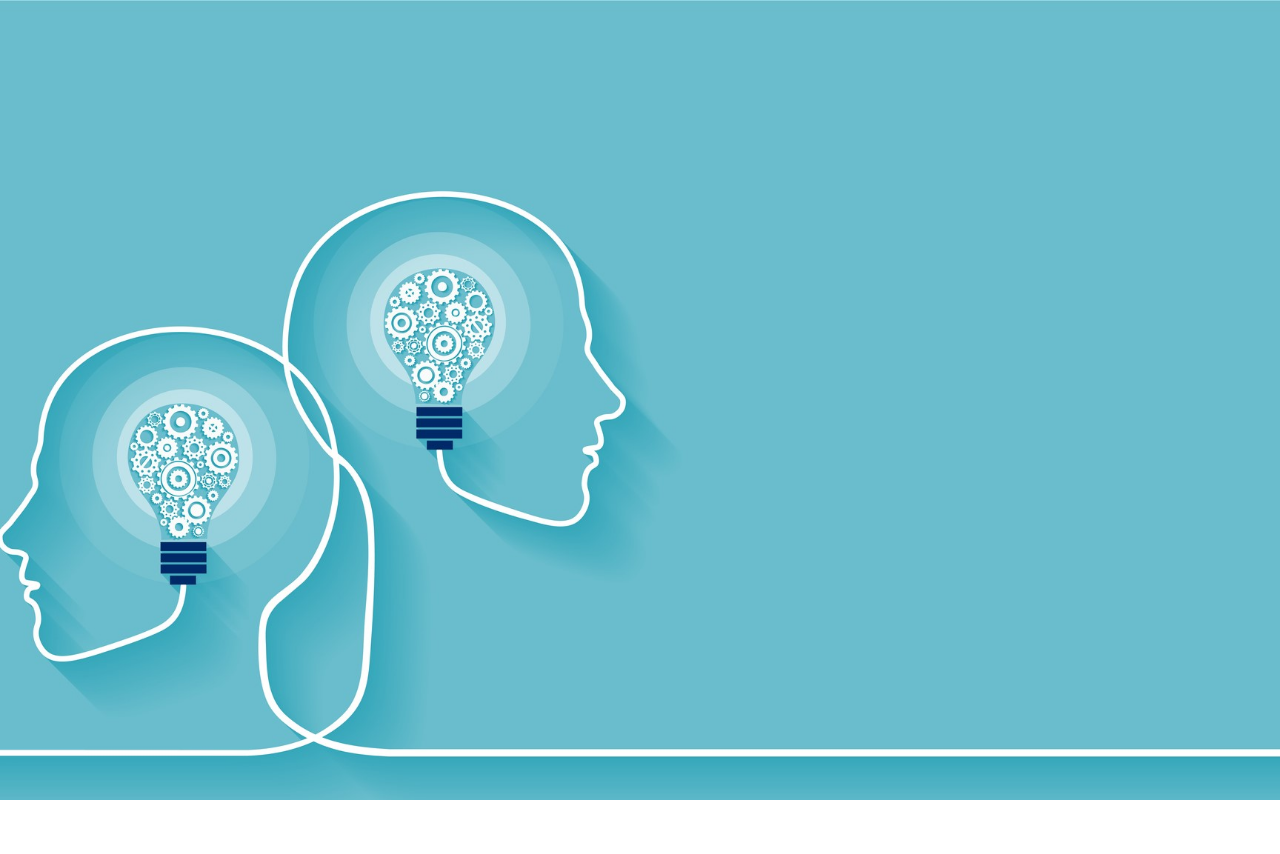
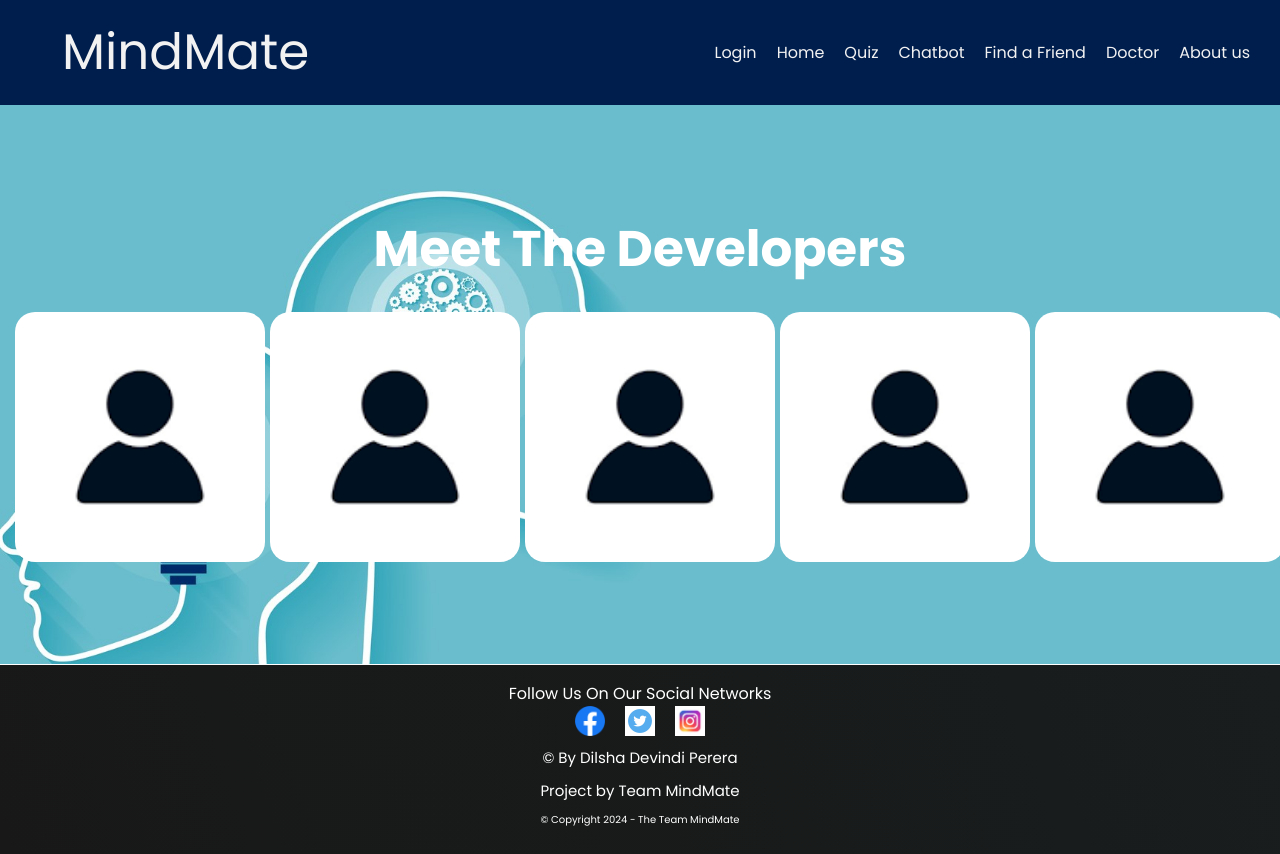
Before and after one commit to Dulmini-Elapatha/MindMate, a React (Create React App) app in the folder frontend/: page /aboutus in a window 1280 px wide. Before the commit this address had no page. Before the commit the page ends 800 px from the top, so only its background shows below. Built offline with nearby package versions, Linux system fonts and the light colour scheme.

Commit message:
adding aboutus page

```diff
--- a/frontend/src/App.js
+++ b/frontend/src/App.js
@@ -4,8 +4,7 @@ import Signup from "./components/Signup";
 import Home from './components/Home';
 import  Navbar from './components/Navbar';
 import Footer from './components/Footer';
-
-
+import Aboutus from './components/Aboutus';
 
 function App() {
   return (
@@ -17,8 +16,7 @@ function App() {
           <Route path="/home" element={<Home/>}/>
           <Route path="/navbar" element={<Navbar />}/>
           <Route path="/footer" element={<Footer/>}/>
-
-
+          <Route path="/aboutus" element={<Aboutus/>}/>
         </Routes>
       </div>
     </Router>
--- /dev/null
+++ b/frontend/src/components/Aboutus.css
@@ -0,0 +1,49 @@
+*{
+    font-family: "Poppins", sans-serif;
+  }
+  .image {
+    display: flex;
+    flex-wrap: wrap;
+    justify-content: space-between;
+    align-items: center;
+  }
+
+  .imagemain {
+    position: relative;
+    width: calc(20% - 20px);
+    margin-bottom: 20px;
+  }
+
+  .imagemain img {
+    width: 250px;
+    height: 250px;
+    border-radius: 20px;
+  }
+
+  .imagetitle {
+    position: absolute;
+    bottom: 0;
+    left: 0;
+    right: 0;
+    background-color: rgba(0, 0, 0, 0.5);
+    color: #fff;
+    padding: 10px;
+    opacity: 0;
+    transition: opacity 0.5s;
+    width: 250px;
+    border-radius: 20px;
+    text-align: center;
+
+  }
+
+  .imagemain:hover .imagetitle {
+    opacity: 1;
+
+  }
+
+  h1{
+    font-size: 50px;
+    color: #fff;
+    text-align:center;
+
+  }
--- /dev/null
+++ b/frontend/src/components/Aboutus.jsx
@@ -0,0 +1,73 @@
+import React from 'react';
+import './Aboutus.css';
+import Navbar from "./Navbar";
+import Footer from "./Footer";
+import image from '../assets/download.png';
+
+
+const AboutUs = () => {
+    const teamMembers = [
+        {
+            name: 'Dulmini Elapatha',
+            uowId: 'W1985727',
+            iitId: '20222104',
+            image: image,
+        },
+        {
+            name: 'Pavan Nishoka',
+            uowId: 'W2002470',
+            iitId: '20220201',
+            image: image,
+        },
+        {
+            name: 'Dilsha Perera',
+            uowId: 'W1998813',
+            iitId: '20220223',
+            image: image,
+        },
+        {
+            name: 'P.M.J. Senarath',
+            uowId: 'W1954042',
+            iitId: '20221272',
+            image: image,
+        },
+        {
+            name: 'Dineshi Tharaka',
+            uowId: 'W2002466',
+            iitId: '20221391',
+            image: image,
+        },
+    ];
+    return (
+        <div>
+          <Navbar />
+          <br></br>
+          <br></br>
+          <br></br>
+                <div className="about-container">
+                    <h1>Meet The Developers</h1>
+                    <br></br>
+                    <div className="image">
+                        {teamMembers.map((member, index) => (
+                            <div key={index} className="imagemain">
+                                <img src={member.image} alt={member.name} />
+                                <div className="imagetitle">
+                                    <p>{member.name}</p>
+                                    <p>UOW ID : {member.uowId}</p>
+                                    <p>IIT ID : {member.iitId}</p>
+                            </div>
+                            </div>
+                        ))}
+                    </div>
+                </div>
+                <br></br>
+                <br></br>
+                <br></br>
+          <Footer />
+        </div>
+      );
+
+
+};
+
+export default AboutUs;
```
Also changed, not shown: frontend/src/assets/download.png (added), frontend/src/assets/session.png (added).
